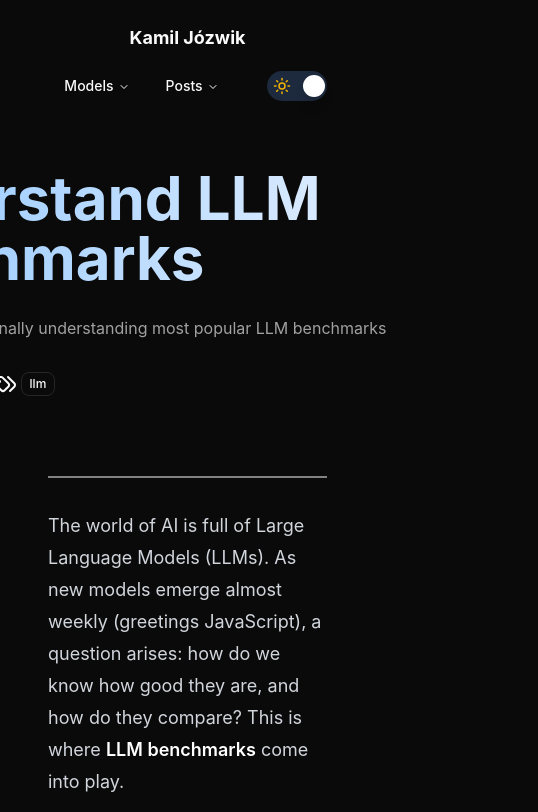
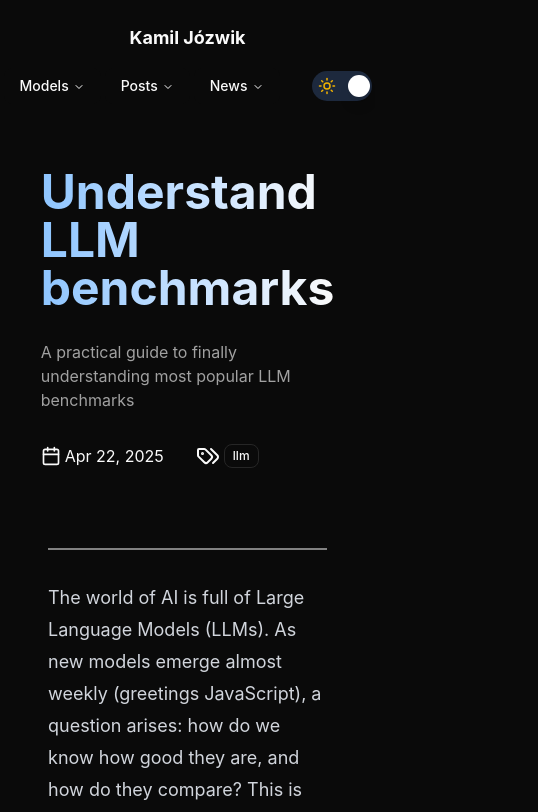
Before and after one commit to kamiljozwik/kamiljozwik.com, a Next.js app: page /posts/llm-benchmarks in a window 390 px wide. Shown: the top 812 px of the page, 538 px wide, since content can reach past the window. Built offline with nearby package versions, Linux system fonts and the light colour scheme.

Commit message:
fix post header on small screens

```diff
--- a/src/app/models/gemma/page.mdx
+++ b/src/app/models/gemma/page.mdx
@@ -1,7 +1,7 @@
 import { Header } from "../_components/header";
 import stats from "./stats.webp";
 
-<Header model="gemma">Gemma LLMs family</Header>
+<Header model="gemma">Gemma</Header>
 
 The [Gemma models](https://ai.google.dev/gemma) represent Google's ambitious effort to provide powerful yet lightweight open-source alternatives to their proprietary [Gemini models](https://deepmind.google/technologies/gemini/). Designed with versatility and efficiency in mind, the Gemma family aims to empower developers and researchers by providing state-of-the-art AI capabilities that can run on modest hardware setups like mobile phones, laptops and single-GPU servers.
 
--- a/src/app/posts/[slug]/page.tsx
+++ b/src/app/posts/[slug]/page.tsx
@@ -45,8 +45,8 @@ const PostPage = async ({ params }: { params: Promise<PostMeta> }) => {
 
   return (
     <main className="flex flex-col items-center">
-      <header className="mb-20 w-[700px] max-w-[700px]">
-        <h1 className="text-6xl md:text-7xl mb-4 font-bold gradient-text pb-3">{meta?.title}</h1>
+      <header className="mb-20 md:w-[700px] md:max-w-[700px]">
+        <h1 className="text-5xl md:text-7xl mb-4 font-bold gradient-text pb-3">{meta?.title}</h1>
         <p className="text-muted-foreground">{meta?.description}</p>
         <div className="flex gap-8 items-center mt-8">
           <UpdateDate date={meta?.date} />
--- a/src/features/top-bar/components/navigation.tsx
+++ b/src/features/top-bar/components/navigation.tsx
@@ -27,6 +27,16 @@ const navigationItems: NavigationItem[] = [
         href: "/posts",
         title: "All posts",
         description: "See all my articles",
+      }
+    ]
+  },
+  {
+    trigger: 'News',
+    content: [
+      {
+        href: "/news/webdev",
+        title: "Web Development",
+        description: "WebDev news",
       }
     ]
   },
```
